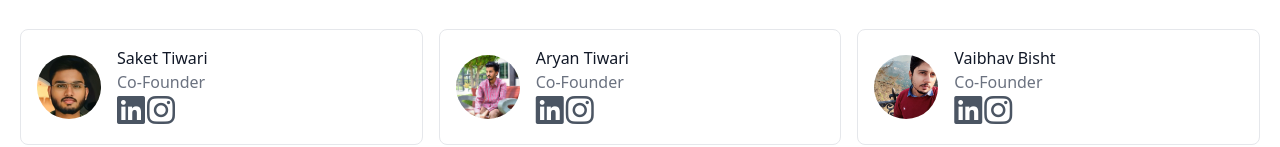
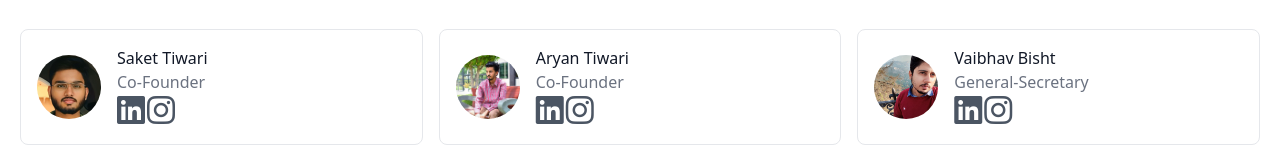
Before and after one commit to sakettiwari076/anonymous, a React (Create React App) app: page /team in a window 1280 px wide. Shown: the part 673-820 px from the top of the page. Built offline with nearby package versions, Linux system fonts and the light colour scheme.

Commit message:
Team bug fixed

```diff
--- a/src/components/Team/Team.js
+++ b/src/components/Team/Team.js
@@ -49,7 +49,7 @@ const Team = () => {
     <div className="flex flex-wrap -m-2">
    <TeamCard name="Saket Tiwari" position="Co-Founder" image={saket}/>
    <TeamCard name="Aryan Tiwari" position="Co-Founder" image={aryan}/>
-   <TeamCard name="Vaibhav Bisht" position="Co-Founder" image={vaibhav}/>
+   <TeamCard name="Vaibhav Bisht" position="General-Secretary" image={vaibhav}/>
    <TeamCard name="Ashish Bhatt" position="Coordinator" image={ashish}/>
    <TeamCard name="Prabhat Sahrawat" position="Coordinator" image={prabhat}/>
    <TeamCard name="Dev Varshney" position="Coordinator" image={dev}/>
```
